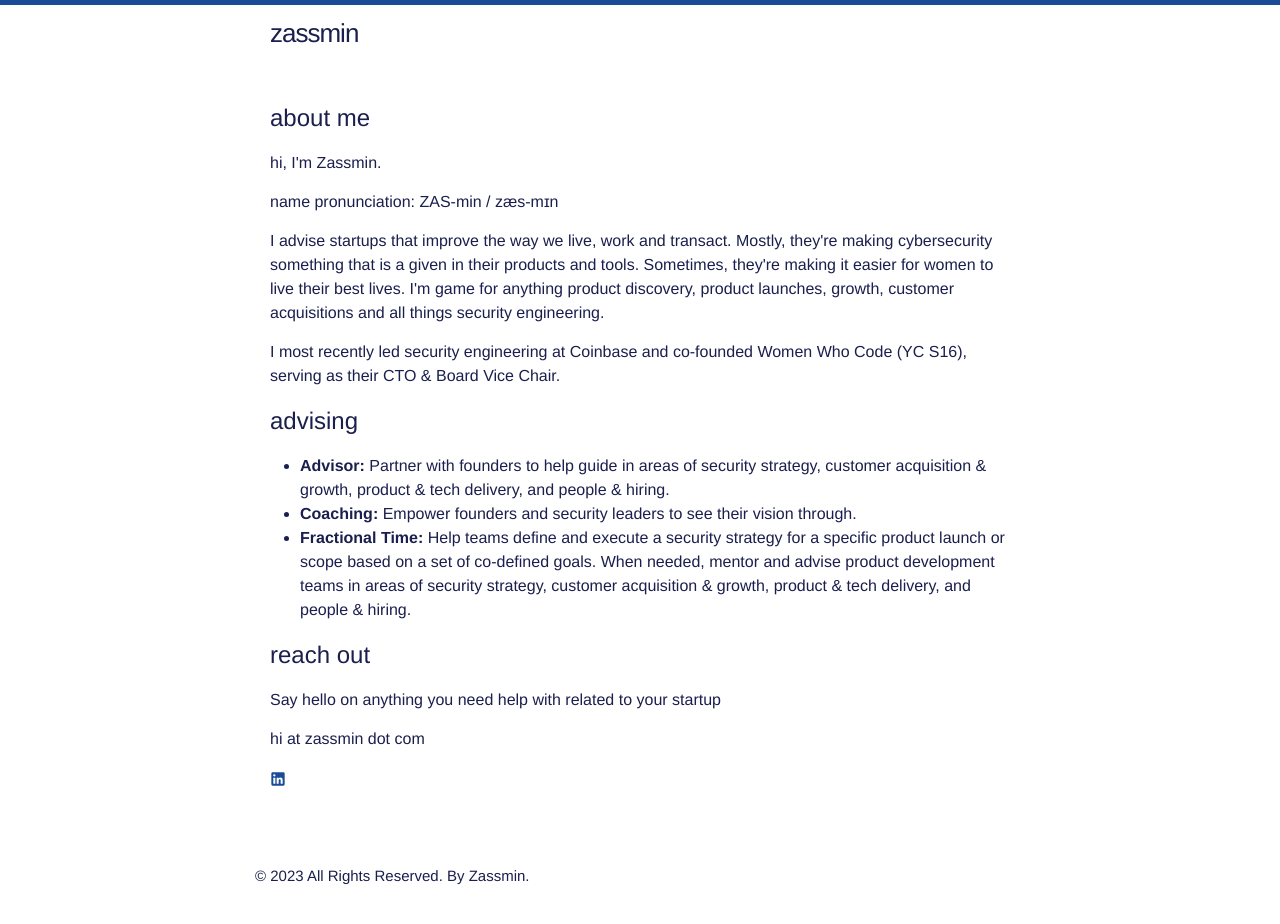
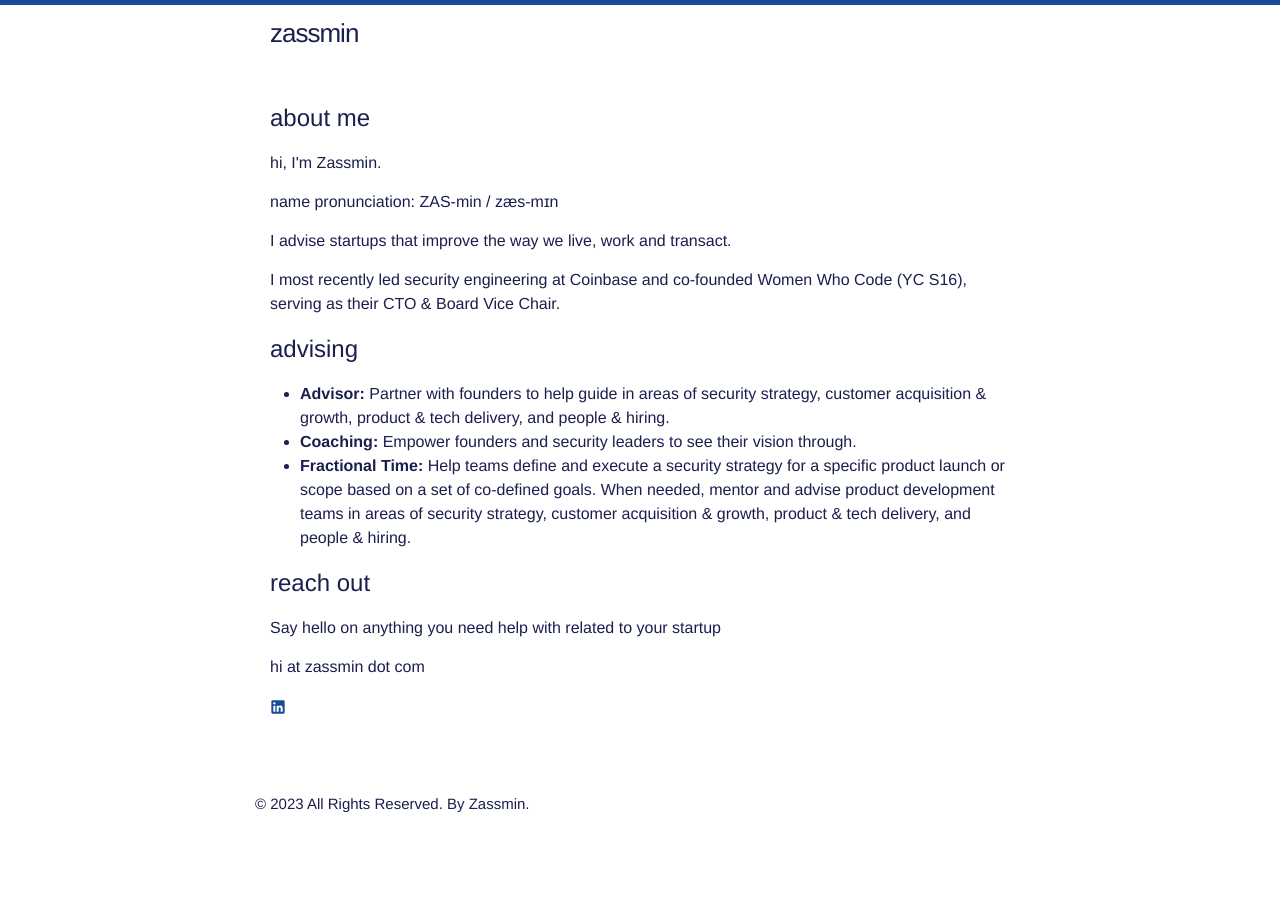
Before and after one commit to zassmin/zassmin, a Jekyll site: the page built from index.html, in a window 1280 px wide and 933 px high. Shown: the top 924 px of the window. Built offline with Jekyll 4.4.1, drawn with Linux system fonts in a browser that asks for light colours.

Commit message:
Update about

```diff
--- a/index.html
+++ b/index.html
@@ -7,7 +7,7 @@ layout: default
     <h2>about me</h2>
     <p>hi, I'm Zassmin.</p>
     <p>name pronunciation: ZAS-min / zæs-mɪn</p>
-    <p>I advise startups that improve the way we live, work and transact. Mostly, they're making cybersecurity something that is a given in their products and tools. Sometimes, they're making it easier for women to live their best lives. I'm game for anything product discovery, product launches, growth, customer acquisitions and all things security engineering.</p>
+    <p>I advise startups that improve the way we live, work and transact.</p>
     <p>I most recently led security engineering at Coinbase and co-founded Women Who Code (YC S16), serving as their CTO & Board Vice Chair.</p>
     <h2>advising</h2>
     <ul>
```
